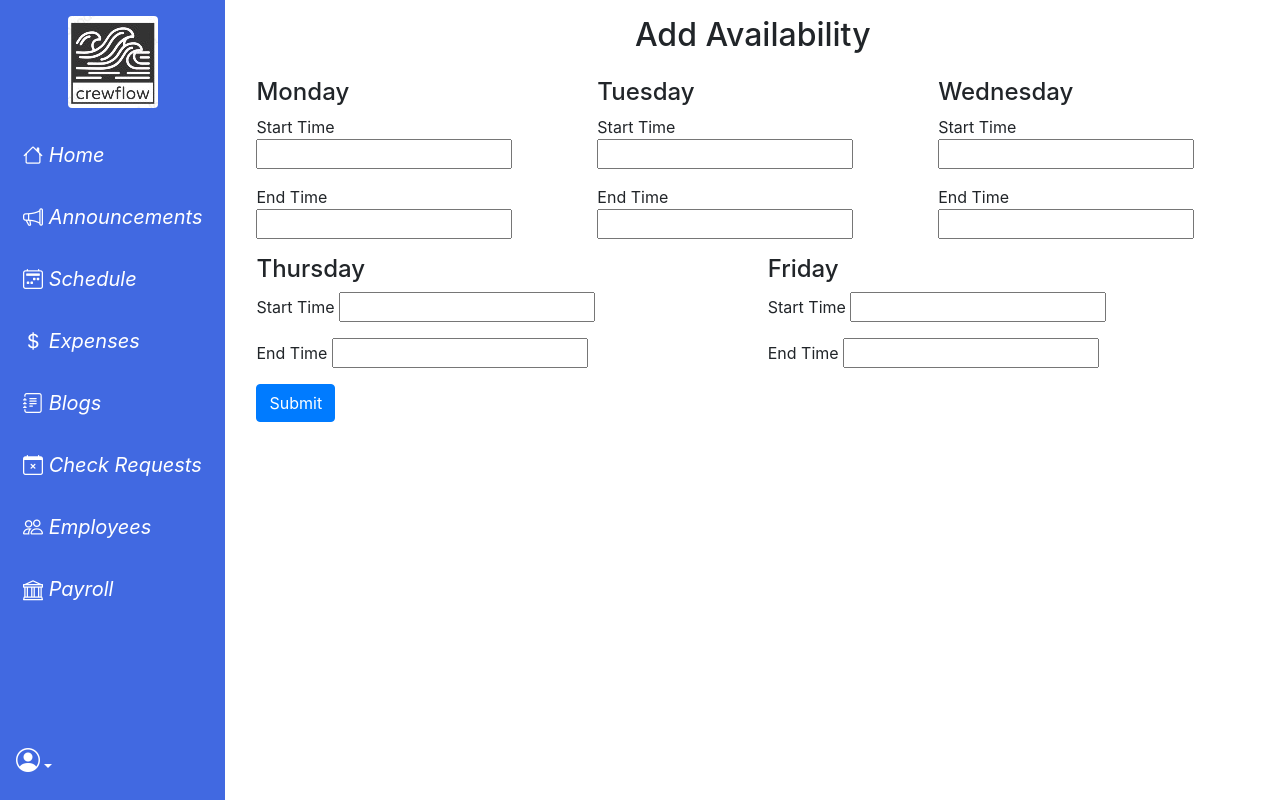
After one commit to woodymorrice/crewflow, a Django app: template main/templates/main/add_availability.html in a window 1280 px wide. The commit adds this page. Run offline with Django 3.2, Linux system fonts and the light colour scheme; the template is opened without the code that fills it, so the values that code supplies are empty, except form fields; tables that the repository leaves empty hold one stand-in row (values such as "Sample post"); form fields are guessed from the names that the template uses; some libraries are stand-ins or nearby versions.

Commit message:
scheduler changes

```diff
--- /dev/null
+++ b/main/templates/main/add_availability.html
@@ -0,0 +1,80 @@
+<!DOCTYPE html>
+{% extends "main/base.html" %}
+{% block content %}
+<html lang="en">
+<head>
+    <meta charset="UTF-8">
+    <title>Add Availability</title>
+    <link href="https://stackpath.bootstrapcdn.com/bootstrap/4.3.1/css/bootstrap.min.css"
+          rel="stylesheet">
+</head>
+
+<style>
+    fieldset {
+        align-items:center;
+    }
+</style>
+
+<body>
+    <div class="container">
+        <h2 class="mb-4 text-center">Add Availability</h2>
+            <form method="post">
+                {% csrf_token %}
+                <div class="row">
+                    <div class="col-sm">
+                        <h4>Monday</h4>
+                        <div class="form-group">
+                            Start Time {{ form.m_start_time }}
+                        </div>
+                        <div class="form-group">
+                            End Time {{ form.m_end_time }}
+                        </div>
+                    </div>
+
+                    <div class="col-sm">
+                        <h4>Tuesday</h4>
+                        <div class="form-group">
+                            Start Time {{ form.t_start_time }}
+                        </div>
+                        <div class="form-group">
+                            End Time {{ form.t_end_time }}
+                        </div>
+                    </div>
+
+                    <div class="col-sm">
+                        <h4>Wednesday</h4>
+                        <div class="form-group">
+                            Start Time {{ form.w_start_time }}
+                        </div>
+                        <div class="form-group">
+                            End Time {{ form.w_end_time }}
+                        </div>
+                    </div>
+
+                    <div class="col-sm">
+                        <h4>Thursday</h4>
+                        <div class="form-group">
+                            Start Time {{ form.th_start_time }}
+                        </div>
+                        <div class="form-group">
+                            End Time {{ form.th_end_time }}
+                        </div>
+                    </div>
+
+                    <div class="col-sm">
+                        <h4>Friday</h4>
+                        <div class="form-group">
+                            Start Time {{ form.f_start_time }}
+                        </div>
+                        <div class="form-group">
+                            End Time {{ form.f_end_time }}
+                        </div>
+                    </div>
+
+                </div>
+                <button type="submit" class="btn btn-primary">Submit</button>
+            </form>
+    </div>
+</body>
+</html>
+{% endblock content %}
--- a/main/templates/main/add_employee.html
+++ b/main/templates/main/add_employee.html
@@ -10,7 +10,6 @@
         fieldset {
             max-width: fit-content;
         }
-
     </style>
 
     <div class="add_employee">
--- a/main/templates/main/base.html
+++ b/main/templates/main/base.html
@@ -67,7 +67,7 @@
                         </a>
                     </li>
                     <li>
-                      <a href="{% url 'main:view_schedule'%}"
+                      <a href="{% url 'main:add_availability'%}"
                          class="nav-link py-3 px-2 text-white" title="Schedule"
                          data-bs-toggle="tooltip" data-bs-placement="right"
                          data-bs-original-title="Schedule">
--- a/main/templates/main/index.html
+++ b/main/templates/main/index.html
@@ -35,7 +35,7 @@ is a block named "content" -->
     <div class="container text-center">
         <div class="row">
             <div class="col-md-6 mb-3">
-                <a href="{% url 'main:view_schedule' %}">
+                <a href="{% url 'main:add_availability' %}">
                     <button type="button" class="btn bg-blue text-white btn-block">
                         Schedule
                     </button>
--- a/main/urls.py
+++ b/main/urls.py
@@ -58,6 +58,7 @@ urlpatterns = [
 
         # View Schedule
         path('view_schedule/', views.view_schedule, name='view_schedule'),
+        path('add_availability/', views.add_availability, name="add_availability"),
 
 ]
 urlpatterns += staticfiles_urlpatterns()
--- a/scheduler/urls.py
+++ b/scheduler/urls.py
@@ -11,6 +11,7 @@ from django.conf import settings
 
 admin.autodiscover()
 
+app_name = "scheduler"
 urlpatterns = [
     #path('scheduler/', include('scheduler.urls')),
     path('fullcalendar/', TemplateView.as_view(template_name="fullcalendar.html"), name='fullcalendar'),
```
Also changed, not shown: main/forms.py (+30 -1 lines), main/models.py (+24 -0 lines), main/templates/main/fullcalendar.html (added, +31 -0 lines), main/views.py (+19 -2 lines), main/migrations/0001_initial.py (deleted).
